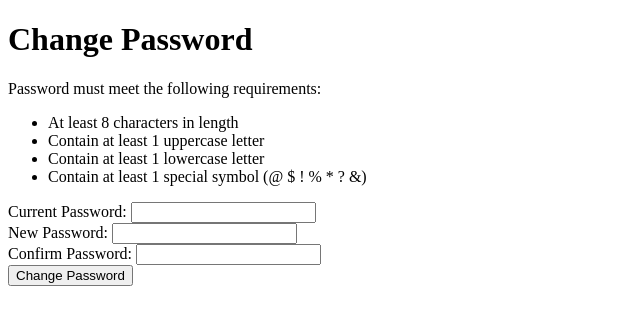
After one commit to GeRmAnImAl/Group1HRMSAPP, a Spring Boot app: page /showChangePasswordForm in a window 1280 px wide. The commit adds this page. Shown: the top 325 px of the page, without its empty margins (0-640 px from the left). Run offline with Spring Boot 4, Linux system fonts and the light colour scheme; the visitor is signed in with stand-in values (Sample User, id 1); some of the project's set-up classes (security, data sources, template engines, error pages and the like) are left out, and stand-ins take their place.

Commit message:
Add Secure Password Requirements The ability for a user to change their password has been implemented. When the user attempts to change their password they will be required to create a password which must meet the following standards: - at least 8 characters in length - at least one uppercase letter - at least one lowercase letter - at least one special symbol

```diff
--- a/src/main/java/com/example/group1hrmsapp/controller/UserController.java
+++ b/src/main/java/com/example/group1hrmsapp/controller/UserController.java
@@ -1,19 +1,24 @@
 package com.example.group1hrmsapp.controller;
 
 import com.example.group1hrmsapp.model.AppUser;
+import com.example.group1hrmsapp.repository.UserRepository;
 import com.example.group1hrmsapp.service.UserService;
 import org.springframework.beans.factory.annotation.Autowired;
-import org.springframework.http.HttpStatus;
-import org.springframework.http.ResponseEntity;
+import org.springframework.security.core.Authentication;
+import org.springframework.security.core.context.SecurityContextHolder;
 import org.springframework.stereotype.Controller;
 import org.springframework.ui.Model;
 import org.springframework.web.bind.annotation.*;
+
+import java.security.Principal;
 
 @Controller
 public class UserController {
 
     @Autowired
     private UserService userService;
+    @Autowired
+    private UserRepository userRepository;
 
     @GetMapping("/userList")
     public String viewUserPage(Model model) {
@@ -34,11 +39,52 @@ public class UserController {
         return "redirect:/userList";
     }
 
-    @GetMapping("/showUpdateUserForm/{id}")
-    public String showUpdateUserForm(@PathVariable(value = "id") String id, Model model){
-        AppUser appUser = userService.getUserById(id);
-        model.addAttribute("user", appUser);
-        return "update_user";
+    @GetMapping("/showChangePasswordForm")
+    public String showChangePasswordForm(Model model){
+        model.addAttribute("currentPassword", "");
+        model.addAttribute("newPassword", "");
+        model.addAttribute("confirmPassword", "");
+        return "change_password";
+    }
+
+    @PostMapping("/changePassword")
+    public String changePassword(@RequestParam("currentPassword") String currentPassword,
+                                 @RequestParam("newPassword") String newPassword,
+                                 @RequestParam("confirmPassword") String confirmPassword, Model model) {
+
+        Authentication auth = SecurityContextHolder.getContext().getAuthentication();
+        String loggedInUsername = auth.getName();
+
+        // Fetch the AppUser entity associated with the username
+        AppUser loggedInUser = userRepository.findById(loggedInUsername)
+                .orElseThrow(() -> new RuntimeException("No user logged in"));
+        String username = loggedInUser.getUserName();
+
+        // Check if the new password and confirm password match
+        if (!newPassword.equals(confirmPassword)) {
+            model.addAttribute("error", "New Password and Confirm Password do not match.");
+            return "change_password";
+        }
+
+        // Validate password complexity requirements
+        String passwordPattern = "^(?=.*[a-z])(?=.*[A-Z])(?=.*\\d)(?=.*[@$!%*?&])[A-Za-z\\d@$!%*?&]{8,}$";
+        if (!newPassword.matches(passwordPattern)) {
+            model.addAttribute("error", "Password must be at least 8 characters in length, "
+                    + "contain at least 1 uppercase letter, "
+                    + "contain at least 1 lowercase letter, "
+                    + "and contain at least 1 special symbol (@$!%*?&).");
+            return "change_password";
+        }
+
+        boolean passwordChanged = userService.changePassword(username, currentPassword, newPassword);
+
+        if (passwordChanged) {
+            model.addAttribute("success", "Password successfully changed.");
+        } else {
+            model.addAttribute("error", "Unable to change password. Please check your current password.");
+        }
+
+        return "password_change_result";
     }
 
     @GetMapping("/deleteUser/{id}")
@@ -47,16 +93,4 @@ public class UserController {
         return "redirect:/userList";
     }
 
-    /*@PostMapping("/login")
-    public ResponseEntity<String> loginUser(@RequestParam("userName") String userName, @RequestParam("password") String password){
-        AppUser appUser = userService.getUserById(userName);
-        if(appUser == null){
-            return ResponseEntity.status(HttpStatus.NOT_FOUND).body("User not found.");
-        }
-        if(!password.equals(appUser.getPassword())){
-            return ResponseEntity.status(HttpStatus.UNAUTHORIZED).body("Invalid Password");
-        }
-        String token = userService.generateJwtToken(appUser.getUserName());
-        return ResponseEntity.ok(token);
-    }*/
 }
--- a/src/main/java/com/example/group1hrmsapp/service/UserService.java
+++ b/src/main/java/com/example/group1hrmsapp/service/UserService.java
@@ -38,4 +38,6 @@ public interface UserService {
      * @return A JWT token as a string, signed with HS512 algorithm and the provided secret key.
      */
     String generateJwtToken(String username);
+
+    boolean changePassword(String username, String currentPassword, String newPassword);
 }
--- /dev/null
+++ b/src/main/resources/templates/change_password.html
@@ -0,0 +1,36 @@
+<!DOCTYPE html>
+<html lang="en">
+<head>
+  <meta charset="UTF-8">
+  <title>Change Password</title>
+</head>
+<body>
+<h1>Change Password</h1>
+
+<div>
+  <p>Password must meet the following requirements:</p>
+  <ul>
+    <li>At least 8 characters in length</li>
+    <li>Contain at least 1 uppercase letter</li>
+    <li>Contain at least 1 lowercase letter</li>
+    <li>Contain at least 1 special symbol (@ $ ! % * ? &)</li>
+  </ul>
+</div>
+
+<form action="/changePassword" method="post">
+  <label for="currentPassword">Current Password:</label>
+  <input type="password" id="currentPassword" name="currentPassword" required>
+  <br>
+  <label for="newPassword">New Password:</label>
+  <input type="password" id="newPassword" name="newPassword" required>
+  <br>
+  <label for="confirmPassword">Confirm Password:</label>
+  <input type="password" id="confirmPassword" name="confirmPassword" required>
+  <br>
+  <input type="submit" value="Change Password">
+</form>
+<div th:if="${error}">
+  <p>Error: [[${error}]]</p>
+</div>
+</body>
+</html>
--- a/src/main/resources/templates/index.html
+++ b/src/main/resources/templates/index.html
@@ -12,6 +12,7 @@
             <input type="hidden" name="${_csrf.parameterName}" value="${_csrf.token}" />
             <button type="submit" class="btn btn-primary btn-sm">Logout</button>
         </form>
+        <a th:href="@{/showChangePasswordForm}" class="btn btn-primary">Change Password</a>
 
         <a th:href="@{/employeeList}" class="btn btn-primary">View Employee List</a>
         <a th:href="@{/timeOffRequestList}" class="btn btn-primary">View Time Off Requests</a>
```
Also changed, not shown: src/main/java/com/example/group1hrmsapp/service/TimeOffRequestService.java (+6 -6 lines), src/main/java/com/example/group1hrmsapp/service/UserServiceImpl.java (+23 -0 lines), src/main/resources/templates/password_change_result.html (added, +19 -0 lines), src/main/resources/templates/update_user.html (deleted, +0 -78 lines).
